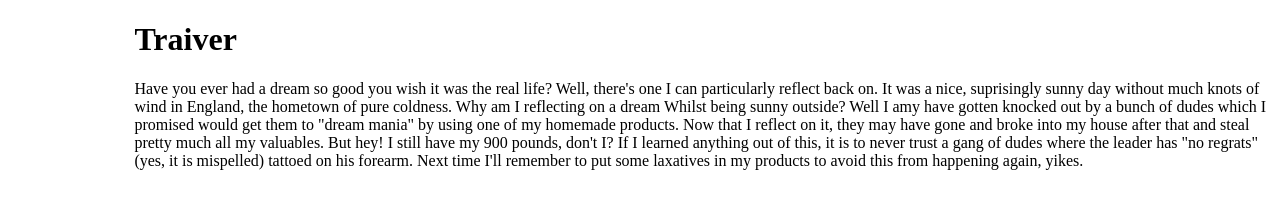
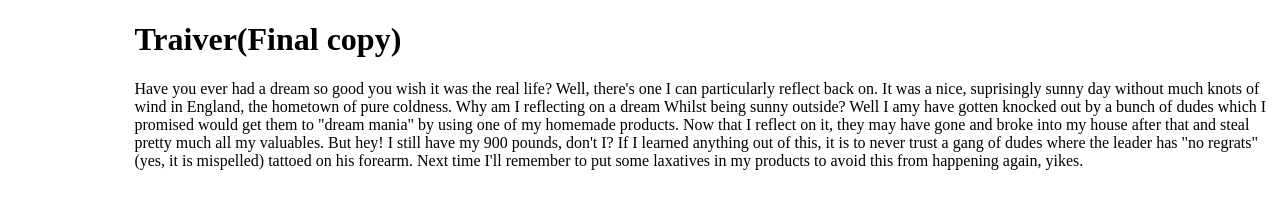
Before and after one commit to martiparti/KnockKnock, a plain HTML site: page index.html in a window 1280 px wide. Drawn offline with Linux system fonts and the light colour scheme.

Commit message:
Update index.html

```diff
--- a/index.html
+++ b/index.html
@@ -27,7 +27,7 @@ margin-left: 10%;
     <link href="https://fonts.googleapis.com/css2?family=Libre+Baskerville:ital@1&family=Noto+Sans+Vithkuqi&family=Noto+Serif+Vithkuqi&display=swap" rel="stylesheet">
 </head>
 <body>
-    <h1>Traiver</h1>
+    <h1>Traiver(Final copy)</h1>
 
     <p>Have you ever had a dream so good you wish it was the real life?
        Well, there's one I can particularly reflect back on. It was a nice, suprisingly sunny day without much knots of wind in England, the
```
